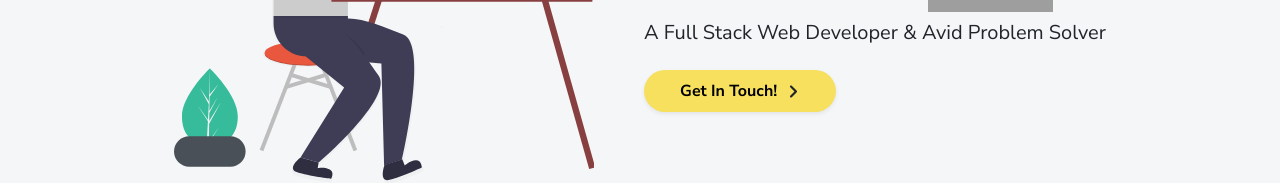
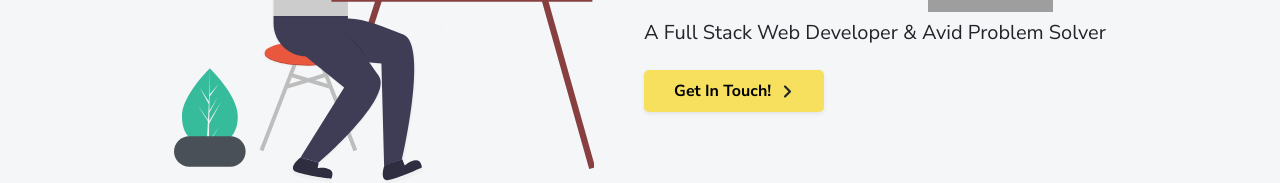
Before and after one commit to Asylcreek/hng-portfolio-backend-task, a React (Create React App) app: page / in a window 1280 px wide. Shown: the part 263-446 px from the top of the page. Built offline with nearby package versions, Linux system fonts and the light colour scheme.

Commit message:
style(homepage): Add animation styles to hero section texts

```diff
--- a/src/components/button/button.styles.ts
+++ b/src/components/button/button.styles.ts
@@ -10,24 +10,32 @@ export const Btn = styled.button`
   font-family: inherit;
   font-weight: 700;
   text-transform: capitalize;
-  padding: 1rem 3.6rem;
+  padding: 1rem 3rem;
   background-color: ${colors.primary};
   color: #000;
   border: none;
   outline: none;
-  border-radius: 3rem;
+  border-radius: 5px;
   box-shadow: 0 2px 4px rgba(0, 0, 0, 0.075);
   cursor: pointer;
-  transition: transform 0.2s;
+  transition-property: background-color, color;
+  transition-duration: 0.2s;
 
   & > svg {
     margin-left: 1rem;
     height: 1.3rem;
     width: 1.3rem;
+    transition: fill 0.2s;
   }
 
   &:hover,
   &:focus-visible {
-    transform: translateY(-2px);
+    /* outline-color: ${colors.primary}; */
+    background-color: ${colors.dark};
+    color: ${colors.primary};
+
+    & > svg {
+      fill: ${colors.primary};
+    }
   }
 `;
--- a/src/pages/homepage/homepage.component.tsx
+++ b/src/pages/homepage/homepage.component.tsx
@@ -80,7 +80,7 @@ const Homepage: FC = () => {
               I am passionate about bringing users the best browsing experience
               possible. I am a skilled front end and back end web developer, and
               I use tools such as NextJS, ReactJS, NodeJS, MongoDB to bring
-              dreams to live.
+              dreams to life.
             </AboutSectionText>
 
             <ul>
--- a/src/pages/homepage/homepage.style.ts
+++ b/src/pages/homepage/homepage.style.ts
@@ -6,13 +6,21 @@ import Marker from '../../assets/marker.svg';
 import Waves from '../../assets/waves.svg';
 
 const slideUp = keyframes`
-  0%{
-    transform: translateY(1rem);
+  from{
+    opacity: 0;
+    transform: translateY(3.5rem);
   }
-  100%{
+
+  to{
+    opacity: 1;
     transform: translateY(0);
   }
 `;
+
+const helloTextAnimationDelay = '0s';
+const nameAnimationDelay = '1s';
+const descriptionAnimationDelay = '2s';
+const getInTouchAnimationDelay = '2.9s';
 
 export const Main = styled.main`
   max-width: 140rem;
@@ -35,9 +43,6 @@ export const HeroSection = styled.section`
   @media only screen and (min-width: 48.75em) {
     padding: 2.4rem 6.4rem;
   }
-
-  @media only screen and (min-width: 65.625em) {
-  }
 `;
 
 export const HeroImgWrapper = styled.div`
@@ -58,6 +63,11 @@ export const HeroImgWrapper = styled.div`
 `;
 
 export const HeroTexts = styled.div`
+  & > button {
+    opacity: 0;
+    animation: ${slideUp} 1s ease-out ${getInTouchAnimationDelay} forwards;
+  }
+
   @media only screen and (min-width: 50em) {
     margin-top: 7rem;
   }
@@ -69,7 +79,9 @@ export const HeroTextHello = styled.p`
   text-transform: uppercase;
   margin-bottom: 1rem;
   letter-spacing: 1px;
-  animation-name: ${slideUp};
+  opacity: 0;
+  animation: ${slideUp} 1s ease-out ${helloTextAnimationDelay} forwards;
+  /* animation: name duration timing-function delay iteration-count direction fill-mode; */
 
   @media only screen and (min-width: 50em) {
     margin-bottom: 2rem;
@@ -81,6 +93,8 @@ export const HeroTextName = styled.h1`
   font-size: calc(2.2rem + 1.5vw);
   position: relative;
   margin-bottom: 3.5rem;
+  opacity: 0;
+  animation: ${slideUp} 1s ease-out ${nameAnimationDelay} forwards;
 
   &::after {
     content: '';
@@ -109,6 +123,8 @@ export const HeroTextTitle = styled.p`
   font-size: 2rem;
   text-transform: capitalize;
   margin-bottom: 2.5rem;
+  opacity: 0;
+  animation: ${slideUp} 1s ease-out ${descriptionAnimationDelay} forwards;
 `;
 
 export const WavesWrapper = styled.div`
```
